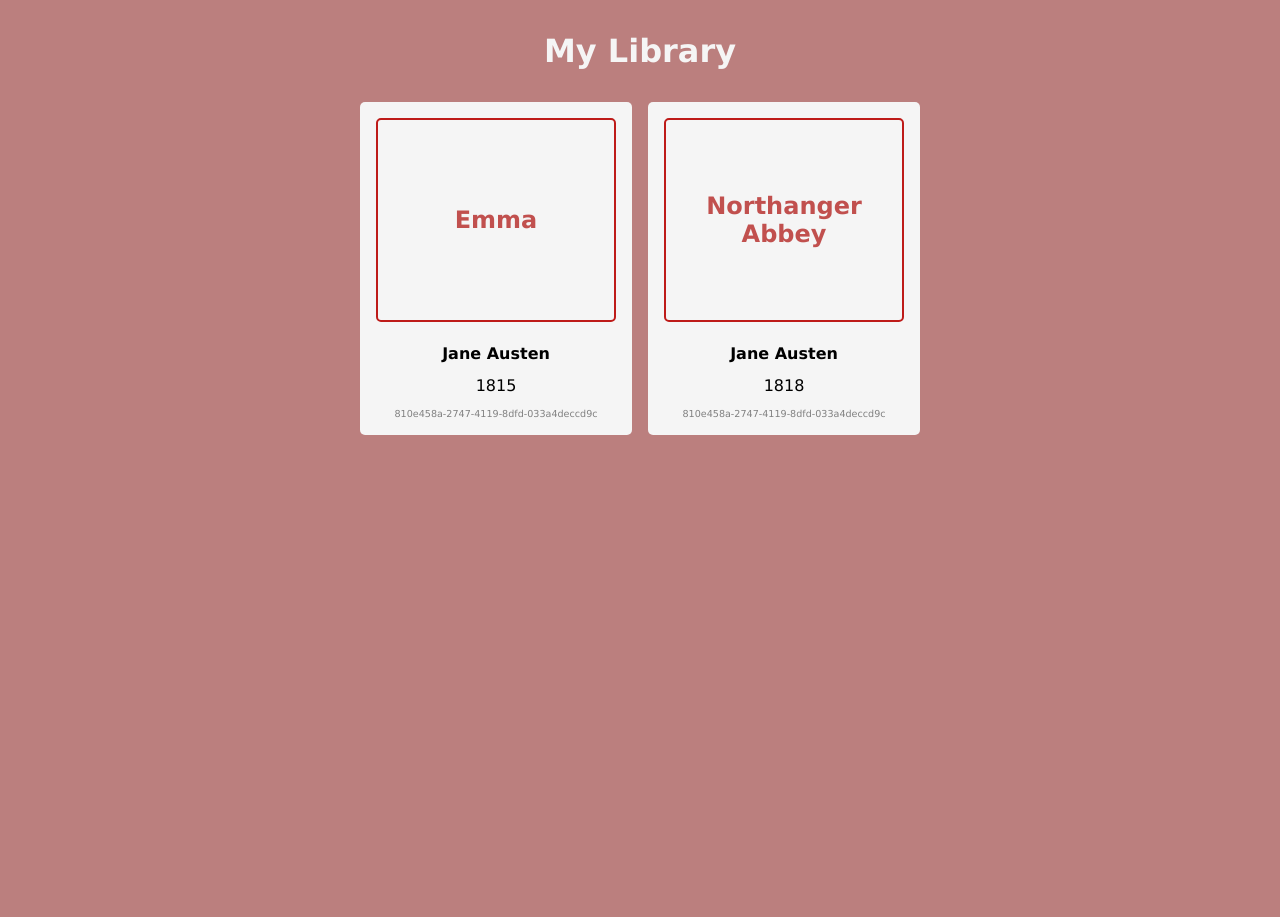
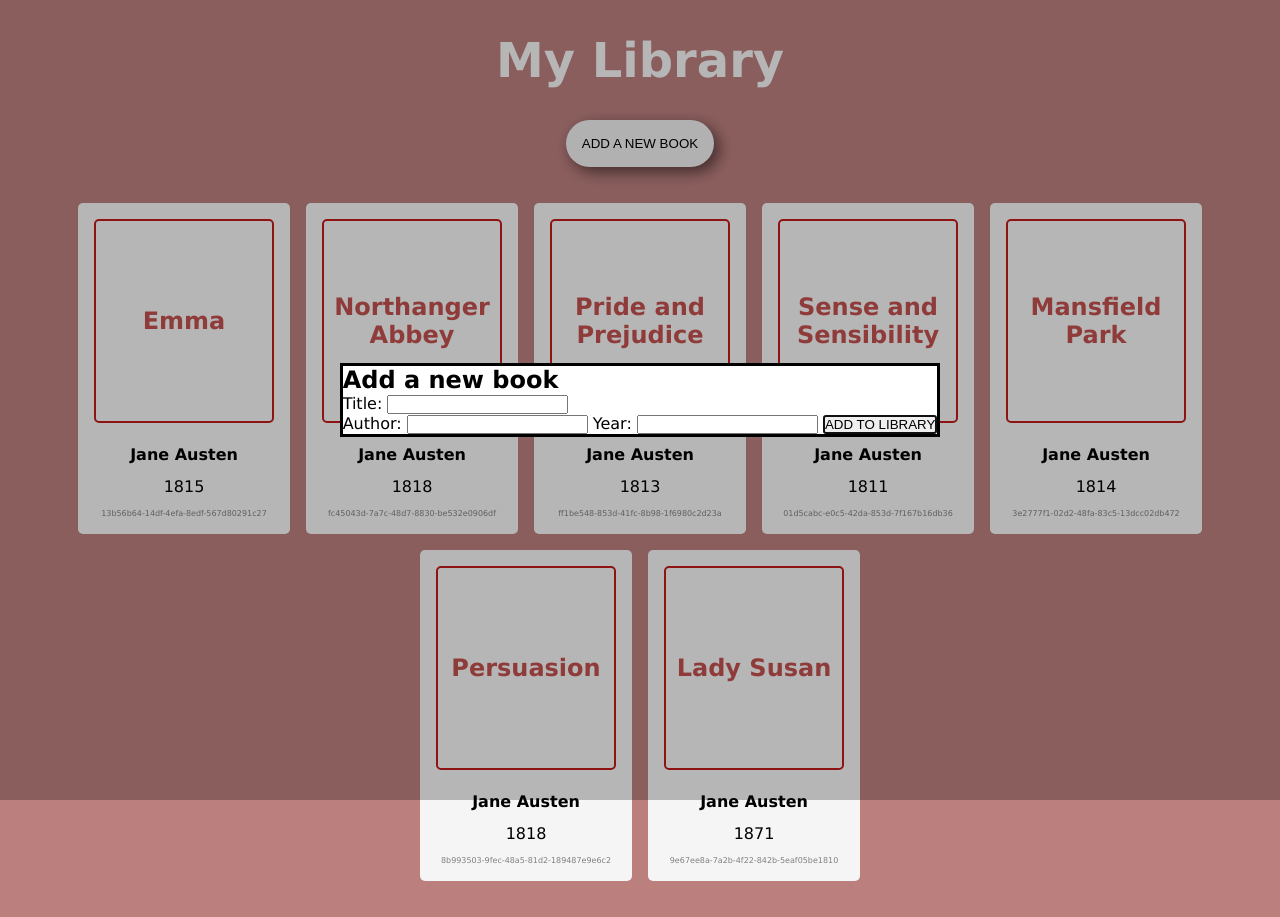
Before and after one commit to AltheaVestrit/library, a plain HTML site: page index.html in a window 1280 px wide. Before the commit the page ends 800 px from the top, so only its background shows below. Drawn offline with Linux system fonts and the light colour scheme.

Commit message:
start work on new book form

```diff
--- a/index.html
+++ b/index.html
@@ -8,28 +8,26 @@
 </head>
 <body>
     <h1>My Library</h1>
-    <div id="books-container">
-        <div class="book">
-            <div class="title">
-                <h2>Emma</h2>
+    <button type="button" id="addNewBtn">ADD A NEW BOOK</button>
+    <div id="books-container"></div>
+
+    <dialog>
+        <h2>Add a new book</h2>
+        <form>
+            <div class="form-field">
+                <label for="new-title">Title:</label>
+                <input type="text" id="new-title" name="new-title">
             </div>
-            <div class="details">
-                <p class="author">Jane Austen</p>
-                <p class="year">1815</p>
-                <p class="id">810e458a-2747-4119-8dfd-033a4deccd9c</p>
-            </div>
-        </div>
-        <div class="book">
-            <div class="title">
-                <h2>Northanger Abbey</h2>
-            </div>
-            <div class="details">
-                <p class="author">Jane Austen</p>
-                <p class="year">1818</p>
-                <p class="id">810e458a-2747-4119-8dfd-033a4deccd9c</p>
-            </div>
-        </div>
-    </div>
+
+            <label for="new-author">Author:</label>
+            <input type="text" name="new-author" id="new-author">
+
+            <label for="new-year">Year: </label>
+            <input type="text" name="new-year" id="new-year">
+
+            <input type="submit" value="ADD TO LIBRARY" id="submit" autofocus>
+        </form>
+    </dialog>
 
     <script src="scripts.js"></script>
 </body>
--- a/scripts.js
+++ b/scripts.js
@@ -1,3 +1,6 @@
+const booksContainer = document.querySelector("#books-container");
+const newBookForm = document.querySelector("dialog");
+
 const myLibrary = [];
 
 function Book(name, author, year) {
@@ -14,9 +17,50 @@ function addBookToLibrary(name, author, year) {
     myLibrary.push(new Book(name, author, year));
 }
 
+addBookToLibrary("Emma", "Jane Austen", 1815);
+addBookToLibrary("Northanger Abbey", "Jane Austen", 1818);
 addBookToLibrary("Pride and Prejudice", "Jane Austen", 1813);
 addBookToLibrary("Sense and Sensibility", "Jane Austen", 1811);
+addBookToLibrary("Mansfield Park", "Jane Austen", 1814);
+addBookToLibrary("Persuasion", "Jane Austen", 1818);
+addBookToLibrary("Lady Susan", "Jane Austen", 1871);
 
 myLibrary.forEach((book) => {
-    console.log(book.name);
+    const newBook = document.createElement("div");
+    newBook.classList += "book";
+    newBook.id = book.id;
+
+    const titleDiv = document.createElement("div");
+    titleDiv.classList += "title";
+
+    const titleText = document.createElement("h2");
+    titleText.innerText = book.name;
+
+    const detailsDiv = document.createElement("div");
+    detailsDiv.classList += "details";
+
+    const authorP = document.createElement("p");
+    authorP.classList += "author";
+    authorP.innerText = book.author;
+
+    const yearP = document.createElement("p");
+    yearP.classList += "year";
+    yearP.innerText = book.year;
+
+    const idP = document.createElement("p");
+    idP.classList += "id";
+    idP.innerText = book.id;
+
+    detailsDiv.appendChild(authorP);
+    detailsDiv.appendChild(yearP);
+    detailsDiv.appendChild(idP);
+
+    titleDiv.appendChild(titleText);
+
+    newBook.appendChild(titleDiv);
+    newBook.appendChild(detailsDiv);
+
+    booksContainer.appendChild(newBook);
 })
+
+newBookForm.showModal();
--- a/styles.css
+++ b/styles.css
@@ -20,12 +20,19 @@ h1 {
     color: whitesmoke;
     margin-bottom: 2rem;
     margin-top: 1rem;
+    font-size: 3rem;
 }
 
 #books-container {
     display: flex;
-    gap: 1rem;
+    flex-direction: row;
     flex-wrap: wrap;
+    justify-content: center;
+    align-items: center;
+    gap: 16px;
+    max-width: 1400px;
+    margin: 0 auto;
+    padding: 20px 10px;
 }
 
 .book {
@@ -33,10 +40,10 @@ h1 {
     display: flex;
     flex-direction: column;
     align-items: stretch;
-    gap: 1.4rem;
-    width: 240px;
+    width: 180px;
     padding: 1rem;
     border-radius: 5px;
+    gap: 1.4rem;
 }
 
 .title {
@@ -66,6 +73,29 @@ h1 {
 }
 
 .id {
-    font-size: 0.6rem;
+    font-size: 0.5rem;
     color: grey;
+    text-align: center;
 }
+
+#addNewBtn {
+    padding: 16px;
+    border-radius: 25px;
+    border: none;
+    box-shadow: 5px 5px 15px 0px rgba(0, 0, 0, 0.542);
+    margin-bottom: 1rem;
+}
+
+#addNewBtn:active {
+    box-shadow: inset 5px 5px 15px -5px rgba(0, 0, 0, 0.542);
+}
+
+dialog::backdrop {
+    background-color: rgba(0, 0, 0, 0.259);
+}
+
+dialog {
+    margin: auto;
+    display: flex;
+    flex-direction: column;
+}
```
